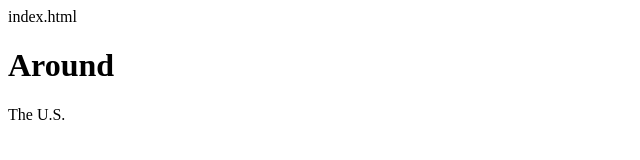
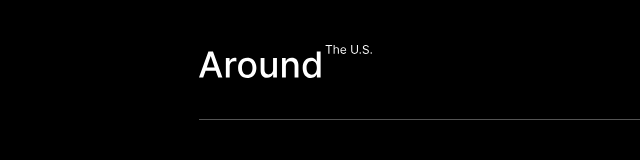
Before and after one commit to Rach8elle/web_project_4, a plain HTML site: page index.html in a window 1280 px wide. Shown: the whole page, without its empty margins (0-640 px from the left). Drawn offline with Linux system fonts and the light colour scheme.

Commit message:
feat: header

```diff
--- /dev/null
+++ b/blocks/header/__logo/header__logo.css
@@ -0,0 +1,6 @@
+/* mobile */
+@media screen and (min-width: 320px) and (max-width: 435px) {
+  .header__logo {
+    margin-left: 28px;
+  }
+}
--- /dev/null
+++ b/blocks/header/header.css
@@ -0,0 +1,17 @@
+@import url('./__logo/header__logo.css');
+
+.header {
+  max-width: 882px;
+  width: 100%;
+  height: 74px;
+  margin-top: 45px;
+  border-bottom: 1px solid #545454;
+}
+
+/* mobile */
+@media screen and (min-width: 320px) and (max-width: 435px) {
+  .header {
+    max-width: 320px;
+    margin: 28px 27px 0 0;
+  }
+}
--- /dev/null
+++ b/blocks/page/__container/page__container.css
@@ -0,0 +1,16 @@
+
+.page__container {
+  max-width: 1280px;
+  margin: 0 auto;
+  color: #fff;
+  overflow: hidden;
+  display: flex;
+  justify-content: center;
+}
+
+/* mobile */
+@media screen and (min-width: 320px) and (max-width: 435px) {
+  .page__container {
+    max-width: 320px;
+  }
+}
--- /dev/null
+++ b/blocks/page/page.css
@@ -0,0 +1,13 @@
+@import url('../page/__container/page__container.css');
+
+.page {
+  background-color: #000;
+  color: #fff;
+  font-family: "Inter", sans-serif;
+  text-rendering: optimizeLegibility;
+  -moz-osx-font-smoothing: grayscale;
+  -webkit-font-smoothing: antialiased;
+  -webkit-text-size-adjust: 100%;
+  -ms-text-size-adjust: 100%;
+  -moz-text-size-adjust: 100%;
+}
--- a/index.html
+++ b/index.html
@@ -1,30 +1,28 @@
-index.html
 <!DOCTYPE html>
 <html lang="en">
-
-<head>
+  <head>
     <meta charset="UTF-8">
     <link rel="stylesheet" href="./pages/index.css">
-    <script src="script.js"></script>
+
     <meta name="viewport" content="width=device-width, initial-scale=1.0">
-    <meta name="description" content="Yandex Web_project_4">
-    <meta name="keywords" content="Yandex Web_project_4">
+    <meta name="description" content="Yandex Web Project 4">
+    <meta name="keywords" content="Yandex Web Project 4 Around the US">
     <meta name="author" content="Rachelle Cottle">
 
-    <title>Yandex Web Project 4 by Rachelle Cottle</title>
-</head>
+    <title>Yandex Web Project 4: Around the US by Rachelle Cottle</title>
+  </head>
 
-<body>
-    <header><h1 class="header__title">Around</h1>
-    <p class="header__subtitle">The U.S.</p></header>
+  <body class="page">
+    <div class="page__container">
+      <header class="header">
+        <img src="./images/logo.svg" alt="" class="header__logo">
+      </header>
 
-    <main>
+      <main class="content"></main>
 
+      <footer class="footer"></footer>
+    </div>
 
-    </main>
-
-    <footer></footer>
     <script src="index.js"></script>
-</body>
-
+  </body>
 </html>
--- a/pages/index.css
+++ b/pages/index.css
@@ -1 +1,9 @@
-@import url('../vendor/fonts/fonts.css')
+@import url('../vendor/fonts/fonts.css');
+@import url('../vendor/normalize.css');
+@import url('../blocks/header/header.css');
+@import url('../blocks/page/page.css');
+
+/* mobile */
+@media screen and (min-width: 320px) and (max-width: 435px) {
+
+}
```
